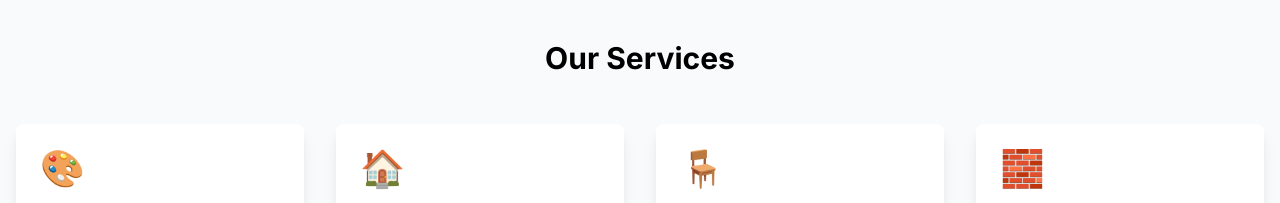
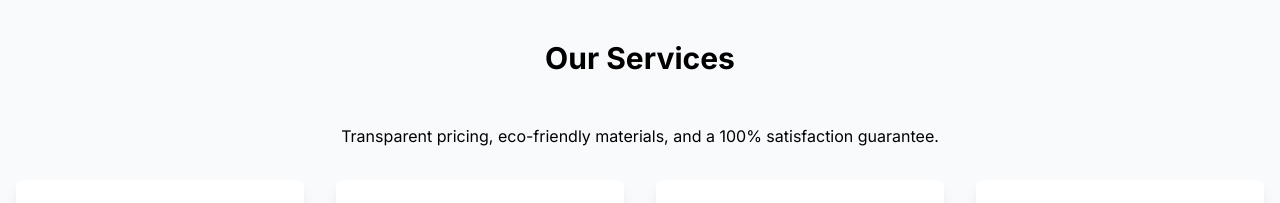
Before and after one commit to TacoTuesday365/paintandfloors, a Next.js app: page / in a window 1280 px wide. Shown: the part 840-1043 px from the top of the page. Built offline with nearby package versions, Linux system fonts and the light colour scheme.

Commit message:
Add files via upload

```diff
--- a/src/app/page.tsx
+++ b/src/app/page.tsx
@@ -38,6 +38,7 @@ export default function Home() {
       <section className="py-20 bg-gray-50">
         <div className="container mx-auto px-4">
           <h2 className="text-3xl font-bold text-center mb-12">Our Services</h2>
+          <p className="text-center mb-8">Transparent pricing, eco-friendly materials, and a 100% satisfaction guarantee.</p>
           <div className="grid md:grid-cols-2 lg:grid-cols-4 gap-8">
             {services.map((service) => (
               <ServiceCard key={service.title} service={service} />
```
